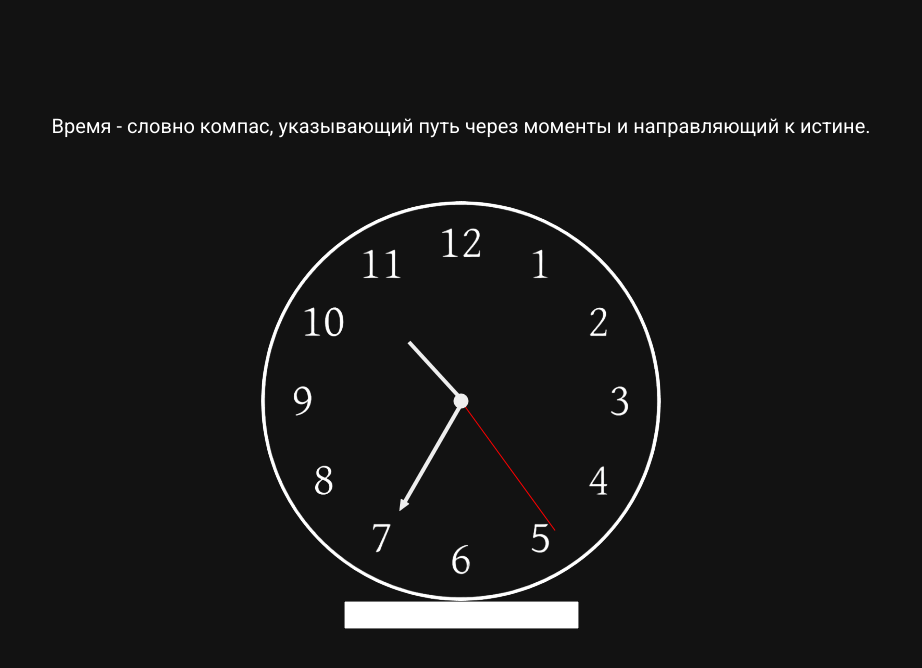
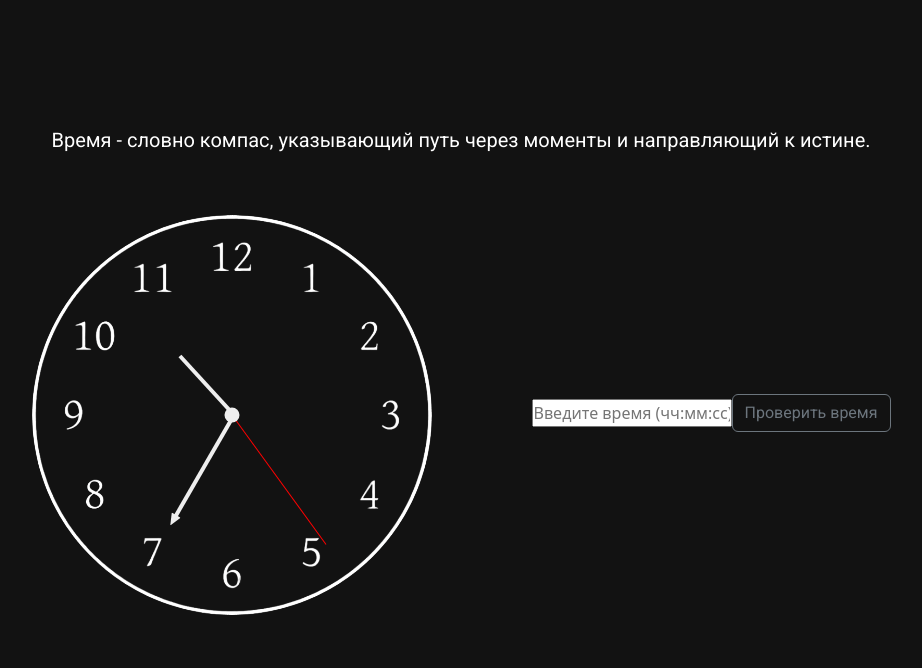
Before and after one commit to GinKey/reactstart, a React (Create React App) app: page /clock in a window 1280 px wide. Shown: the top 668 px of the page, without its empty margins (179-1101 px from the left). Built offline with nearby package versions, Linux system fonts and the light colour scheme.

Commit message:
clock final fix

```diff
--- a/src/Components/clock.css
+++ b/src/Components/clock.css
@@ -1,7 +1,6 @@
 .app{
     width: 100vw;
     height: 100vh;
-    display: flex;
     align-items: center;
     justify-content: center;
     background-color: #121212;
--- a/src/Pages/ClockPage.js
+++ b/src/Pages/ClockPage.js
@@ -2,6 +2,7 @@ import React, { useState, useEffect, useRef } from 'react';
 import '../Components/clock.css';
 import '../Components/fonts.css'
 import {useNavigate} from "react-router-dom";
+import Button from "react-bootstrap/Button";
 
 function Clock() {
     const [time, setTime] = useState(new Date());
@@ -9,6 +10,8 @@ function Clock() {
     const secondsRef = useRef();
     const minutesRef = useRef();
     const hoursRef = useRef();
+    const inputRef = useRef();
+    const [errorMessage, setErrorMessage] = useState("");
     const history = useNavigate();
 
     useEffect(() => {
@@ -43,10 +46,29 @@ function Clock() {
         history("/second");
     };
 
+
+    const handleCheckTimeButton = () => {
+        const userTime = inputRef.current.value;
+        if (isValidTime(userTime)) {
+            setErrorMessage("");
+        } else {
+            setErrorMessage("Неправильное время. Взгляните в другом направлении.");
+        }
+    };
+
+    const handleInputChange = () => {
+        setErrorMessage("");
+    };
+
+    const isValidTime = (time) => {
+        return false;
+    };
+
     return (
-        <div className='app' style={{flexDirection: 'column'}}>
+        <div className='app' style={{display: "flex", flexDirection: 'column'}}>
             <div className='font-roboto' style={{color: 'white', marginBottom: '60px', fontSize: "20px", marginTop: "-60px"}}>Время - словно компас,
                 указывающий путь через моменты и направляющий к истине.</div>
+            <div style={{display: 'flex', flexDirection: 'row', justifyContent: 'center', alignItems: 'center'}}>
                 <div className={`clock ${arrowsPositioned ? 'show' : ''}`}>
                     <div ref={secondsRef} className="hand seconds"></div>
                     <div ref={minutesRef} className="hand minutes">
@@ -56,8 +78,17 @@ function Clock() {
                     <div ref={hoursRef} className="hand hours"></div>
                     <div className="center-dot"></div>
                 </div>
-            <div>
-               <input></input>
+                <div style={{ position: 'relative' }}>
+                    <input
+                        ref={inputRef}
+                        style={{ marginLeft: '100px', width: '200px' }}
+                        placeholder="Введите время (чч:мм:сс)"
+                        onInput={handleInputChange}
+                    />
+                    <Button className="font-roboto" variant="outline-secondary" onClick={handleCheckTimeButton} style={{marginTop: "-5px"}}>Проверить время</Button>
+                    {errorMessage && <div style={{ color: 'red', position: 'absolute', top: '100%',
+                        textAlign: 'center', left: '0', marginLeft: '100px', marginTop: '5px' }}>{errorMessage}</div>}
+                </div>
             </div>
         </div>
     );
```
Lines whose indentation alone changed are shown as unchanged.
